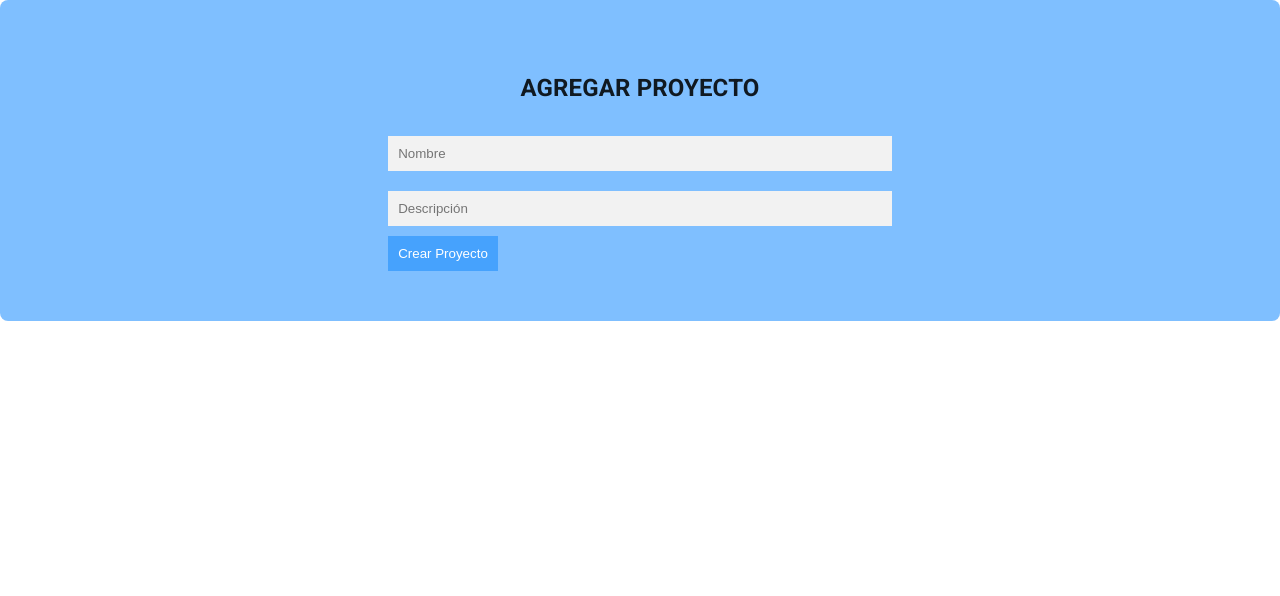
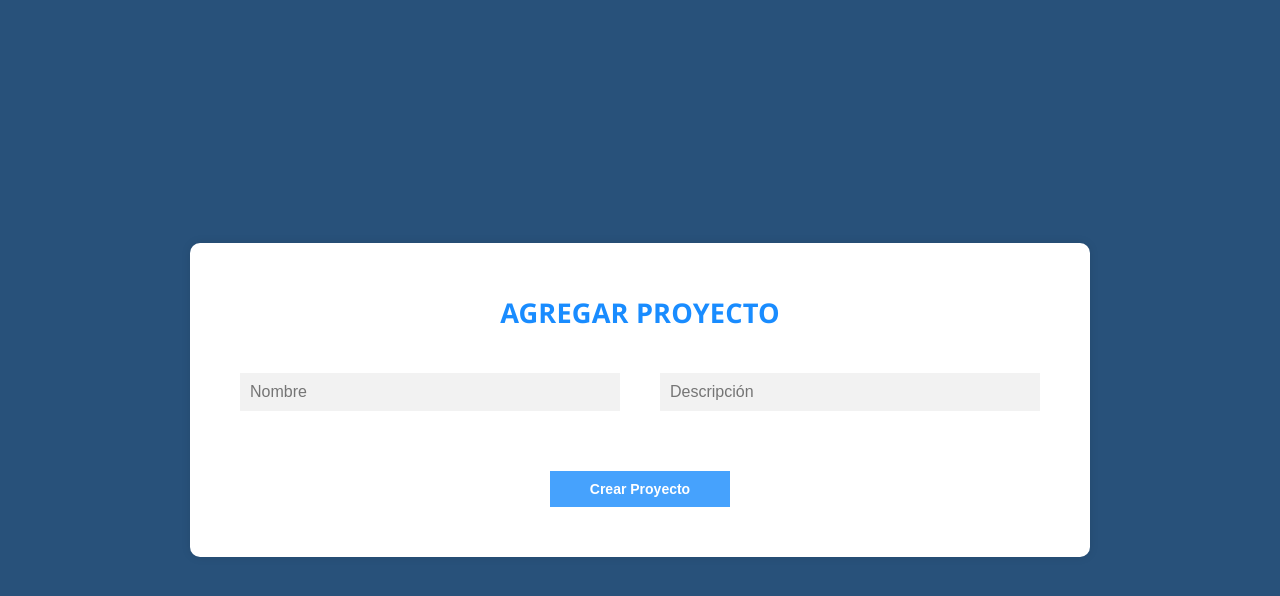
Before and after one commit to SantiagoMercanti/SIMMER-NextJS, a Next.js app: page /newproject in a window 1280 px wide. Shown: the top 596 px of the page. Built offline with nearby package versions, Linux system fonts and the light colour scheme.

Commit message:
NewElements actualizados

```diff
--- a/src/components/NewElement/NewActuatorForm.tsx
+++ b/src/components/NewElement/NewActuatorForm.tsx
@@ -1,4 +1,4 @@
-import styles from "app/styles/newElement.module.css";
+import styles from "app/styles/NewElement.module.css";
 
 export default function NewActuatorDash() {
     return (
@@ -12,7 +12,7 @@ export default function NewActuatorDash() {
                     <input type="text" placeholder="Valor máximo" />
                     <input type="text" placeholder="Origen de datos" />
                     <input type="text" placeholder="Unidad de Medida" />
-                    <button>Crear Actuador</button>
+                    <button className={styles.createBtn}>Crear Actuador</button>
                 </form>
             </div>
         </main>
--- /dev/null
+++ b/src/components/NewElement/NewProjectForm.tsx
@@ -0,0 +1,16 @@
+import styles from "app/styles/NewElement.module.css"
+
+export default function NewSensorForm() {
+    return (
+        <main className={styles.container}>
+            <div className={styles.formContainer}>
+                <h2>AGREGAR PROYECTO</h2>
+                <form className={styles.form}>
+                    <input type="text" placeholder="Nombre" />
+                    <input type="text" placeholder="Descripción" />
+                    <button className={styles.createBtn}>Crear Proyecto</button>
+                </form>
+            </div>
+        </main>
+    );
+}
--- a/src/components/NewElement/NewSensorForm.tsx
+++ b/src/components/NewElement/NewSensorForm.tsx
@@ -1,4 +1,4 @@
-import styles from "app/styles/newElement.module.css";
+import styles from "app/styles/NewElement.module.css";
 
 export default function NewSensorForm() {
     return (
@@ -12,7 +12,7 @@ export default function NewSensorForm() {
                     <input type="text" placeholder="Valor máximo" />
                     <input type="text" placeholder="Origen de datos" />
                     <input type="text" placeholder="Unidad de Medida" />
-                    <button>Crear Sensor</button>
+                    <button className={styles.createBtn}>Crear Sensor</button>
                 </form>
             </div>
         </main>
--- a/src/pages/newproject.tsx
+++ b/src/pages/newproject.tsx
@@ -1,14 +1,5 @@
-import styles from "../styles/NewProject.module.css";
+import NewProjectForm from "app/components/NewElement/NewProjectForm";
 
 export default function NewProject() {
-    return (
-        <main className={styles.container}>
-            <h2>AGREGAR PROYECTO</h2>
-            <form className={styles.form}>
-                <input type="text" placeholder="Nombre" />
-                <input type="text" placeholder="Descripción" />
-                <button>Crear Proyecto</button>
-            </form>
-        </main>
-    );
+    return <NewProjectForm/>;
 }
--- a/src/styles/ElementList.module.css
+++ b/src/styles/ElementList.module.css
@@ -1,20 +1,21 @@
 .panel {
     background: white;
-    padding: 20px;
-    border-radius: 10px;
-    box-shadow: 0 2px 4px rgba(0, 0, 0, 0.1);
+    padding: 20px 40px;
+    border-radius: 20px;
     display: flex;
     flex-direction: column;
     gap: 20px;
     align-items: center;
-    min-width: 50vh;
+    min-width: 20vh;
 }
 
 .title {
-    font-size: 1.5rem;
-    font-weight: bold;
-    margin: 10px;
+    font-size: 1.7rem;
     text-align: center;
+    margin-bottom: 5px;
+    color: rgba(0, 128, 255, 0.9);
+    font-family: 'Segoe UI','Open Sans', 'Helvetica Neue', sans-serif;
+    font-weight: 600;
 }
 
 .list {
@@ -67,15 +68,20 @@
 }
 
 .createBtn {
+    padding: 10px 40px;
+    display: block;
+    margin: 0 auto;
     margin-top: 10px;
-    background: #46a2fd;
+    border: none;
+    font-size: 14px;
+    background: #46A2FD;
+    font-weight: 600;
+    cursor: pointer;
     color: white;
-    border: solid 1px #05529eb7;
-    border-radius: 4px;
-    padding: 10px 20px;
-    cursor: pointer;
+    outline: none;
+    transition: background-color 0.2s;
 }
 
 .createBtn:hover {
-    background: #2c6196;
+    background: #28517A;
 }
--- a/src/styles/newElement.module.css
+++ b/src/styles/newElement.module.css
@@ -2,6 +2,7 @@
   display: flex;
   flex-direction: column;
   align-items: center;
+  justify-content: center;
   background-color: #28517a;
   padding: 50px;
   height: 100vh;
@@ -13,6 +14,16 @@
   min-width: 900px;
   border-radius: 10px;
   box-shadow: 0 0 10px rgba(0, 0, 0, 0.1);
+}
+
+.formContainer h2 {
+  font-size: 1.7rem;
+  text-align: center;
+  margin-top: 0;
+  margin-bottom: 40px;
+  color: rgba(0, 128, 255, 0.9);
+  font-family: 'Segoe UI','Open Sans', 'Helvetica Neue', sans-serif;
+  font-weight: 600;
 }
 
 .form {
@@ -32,7 +43,7 @@
   outline: none;
 }
 
-.form button {
+.createBtn {
   grid-column: span 2;
   padding: 10px 40px;
   border: none;
@@ -41,9 +52,12 @@
   font-weight: 600;
   cursor: pointer;
   color: white;
-  transition: background-color 0.3s;
+  margin-top: 20px;
+  display: block;
+  margin-left: auto;
+  margin-right: auto;
+  transition: background-color 0.2s;
 }
-
-.form button:hover {
+.createBtn:hover {
   background: #28517a;
 }
```
